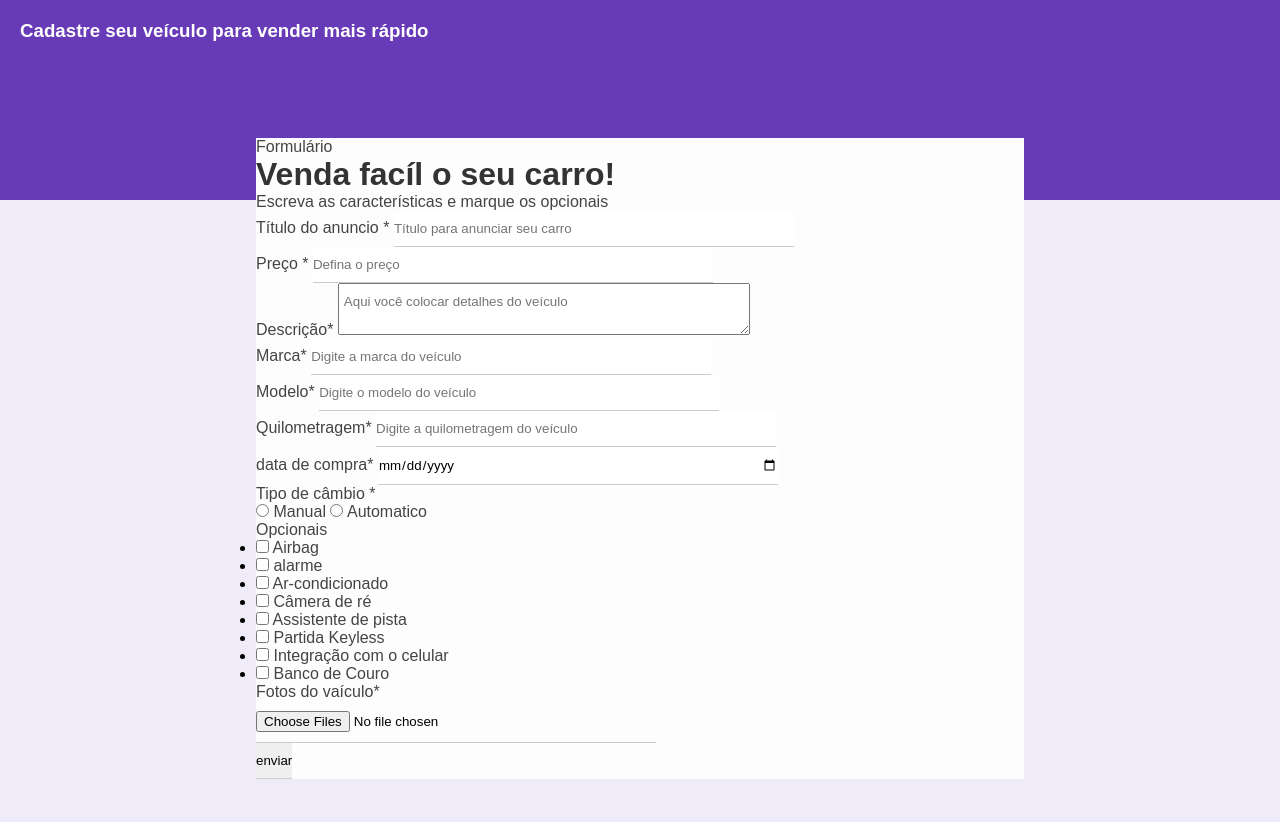
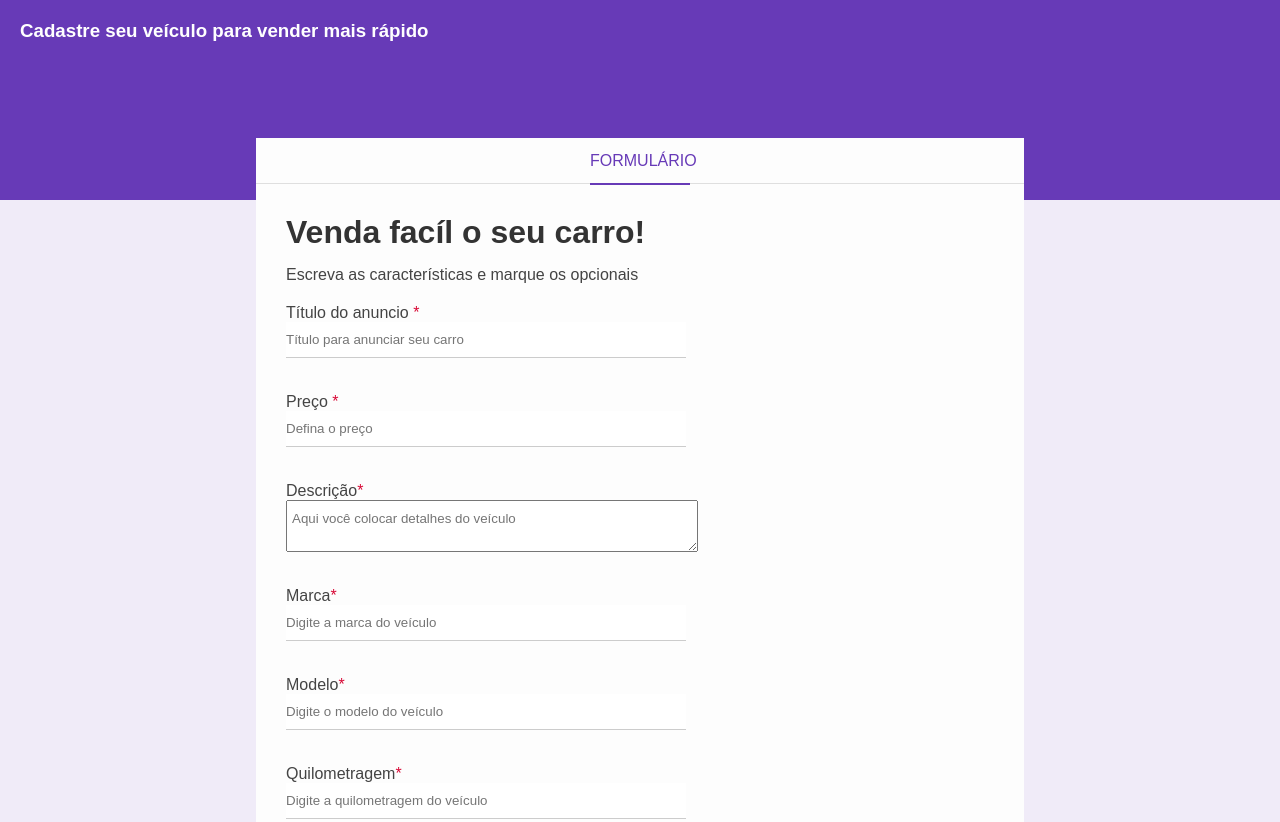
Before and after one commit to LeiaSilva5/PorojetoFormulario, a plain HTML site: page index.html in a window 1280 px wide. Shown: the top 822 px of the page. Drawn offline with Linux system fonts and the light colour scheme.

Commit message:
Finalizando o projeto

```diff
--- a/css/styles.css
+++ b/css/styles.css
@@ -57,3 +57,84 @@ textarea
     position: relative;
     top: -62px;
 }
+
+
+/* Cabeçalho do formulário*/
+
+.form-header{
+    border-bottom: 1px solid #dfdfdf;
+    height: 45px;
+}
+
+.form-header p{
+    color: #673ab7;
+    border-bottom: 2px solid #673ab7;
+    width: 100px;
+    text-align: center;
+    margin: 0 auto;
+    text-transform: uppercase;
+    height: 45px;
+    line-height: 45px;
+}
+
+
+/* Corpo do formulário*/
+
+
+.form-body{
+    padding: 30px;
+}
+
+.form-title{
+    margin-bottom: 15px;
+}
+
+.form-body p {
+    margin-bottom: 20px;
+}
+
+.required-field{
+    color: #d80835;
+}
+
+.box-input{
+    margin-bottom: 35px;
+}
+
+.block{
+    display: block;
+}
+
+.optional-box{
+    display: inline-block;
+    margin: 0 30px 30px 0;
+}
+.optional-box ul{
+    list-style: none;
+}
+
+.optional-box li{
+    margin-bottom: 5px;
+}
+
+.box-input p{
+    margin-bottom: 15px;
+}
+
+.btn-submit{
+    background-color: #673ab7;
+    color: #ccc;
+    border: 2px solid transparent;
+    width: 150px;
+    height: 50px;
+    cursor: pointer;
+    text-transform: uppercase;
+    transition: 0.5s;
+}
+
+
+.btn-submit:hover{
+    background-color: #fff;
+    border-color: #673ab7;
+    color: #673ab7;
+}
```
